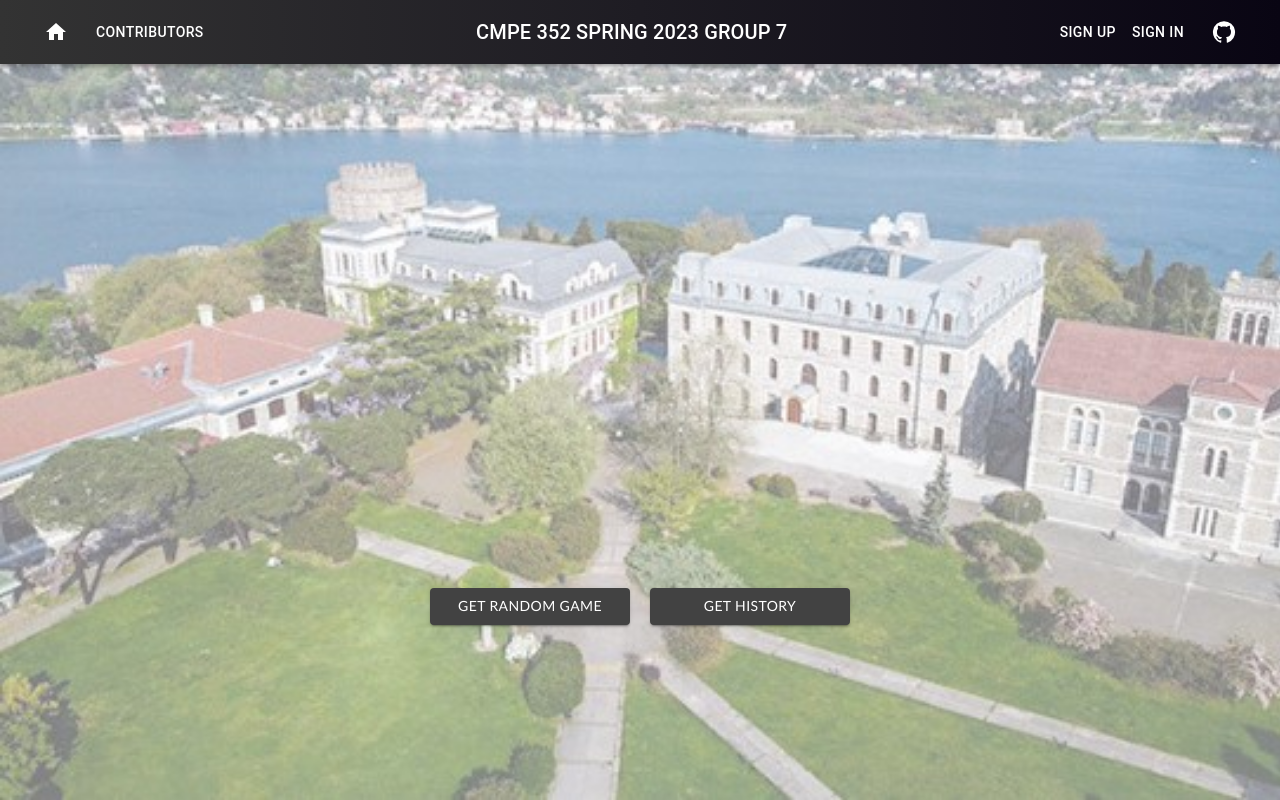
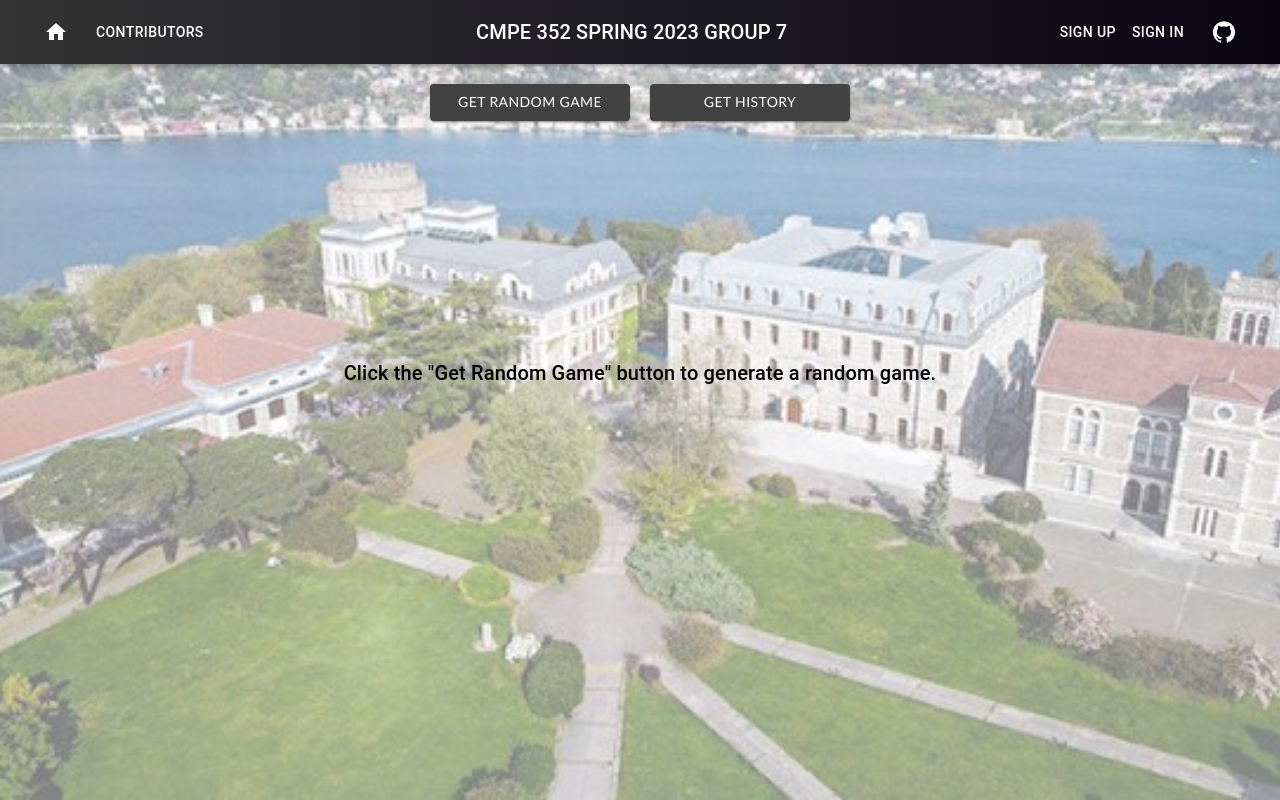
Before and after one commit to bounswe/bounswe2023group7, a React (Create React App) app in the folder practice-app/client/: page /tayyip in a window 1280 px wide. Built offline with nearby package versions, Linux system fonts and the light colour scheme.

Commit message:
cosmetic changes

```diff
--- a/practice-app/client/src/pages/tayyip/tayyip-style.css
+++ b/practice-app/client/src/pages/tayyip/tayyip-style.css
@@ -37,9 +37,11 @@
   .game-card {
     width: 100%;
     max-width: 40%;
-    border: 1px solid black;
+    border: 1px solid white;
     padding: 20px;
     background-color: white;
+    border-radius: 20px;
+    opacity: 0.8;
   }
 
   img {
--- a/practice-app/client/src/pages/tayyip/tayyip.jsx
+++ b/practice-app/client/src/pages/tayyip/tayyip.jsx
@@ -2,20 +2,20 @@ import React, { useState } from "react";
 import axios from "axios";
 import "./tayyip-style.css"
 import Button from '@mui/material/Button';
-import TextField from '@mui/material/TextField';
-import History from "./randomGameHistory.jsx";
 import Box from '@mui/material/Box';
+import Typography from '@mui/material/Typography';
+import CircularProgress from '@mui/material/CircularProgress';
 import { Link } from 'react-router-dom';
-import Typography from '@mui/material/Typography';
-import { useNavigate } from 'react-router-dom';
 
 const token = "eyJhbGciOiJIUzI1NiIsInR5cCI6IkpXVCJ9.eyJ1c2VybmFtZSI6Im10ayIsImlhdCI6MTY4MzczMzE3N30.CijpcqEFWUs-5DrKe01WefwSOulYnWfn3qP22UU2XXw";
 
 function App() {
   const [game, setGame] = useState({});
   const [games, setGames] = useState([]);
+  const [isLoading, setIsLoading] = useState(false);
 
   async function handleSubmit() {
+    setIsLoading(true);
     try {
       const result = await axios.post('http://localhost:8080/api/random-game',
         {},
@@ -28,6 +28,7 @@ function App() {
     } catch (error) {
       console.error(error);
     }
+    setIsLoading(false);
   };
 
 
@@ -46,25 +47,6 @@ function App() {
 
   return (
     <div className="App">
-      <Box sx={{
-        display: 'flex',
-        flexDirection: 'column',
-        alignItems: 'center',
-        justifyContent: 'center',
-        minHeight: '55vh',
-        padding: '2rem',
-        color: 'dark grey',
-      }}>
-        {game.name && (
-          <div className="game-card">
-            <img src={game.image} alt={game.name} />
-            <div className="game-info">
-              <h2>{game.name}</h2>
-              <p>{game.short_description}</p>
-            </div>
-          </div>
-        )}
-      </Box>
       <div className="button-container">
         <Button onClick={() => handleSubmit()}
           variant="contained"
@@ -76,6 +58,33 @@ function App() {
           to="/random-game-history"
           sx={{ backgroundColor: '#424242', color: '#FFFFFF', minWidth: '200px', fontFamily: "Trebuchet MS", alignItems: "center" }}>Get History</Button>
       </div>
+      <Box sx={{
+        display: 'flex',
+        flexDirection: 'column',
+        alignItems: 'center',
+        justifyContent: 'center',
+        minHeight: '55vh',
+        padding: '2rem',
+        color: 'dark grey',
+      }}>
+        {isLoading ? (
+          <div className="loading-animation">
+            <CircularProgress />
+          </div>
+        ) : game.name ? (
+          <div className="game-card">
+            <img src={game.image} alt={game.name} />
+            <div className="game-info">
+              <h2>{game.name}</h2>
+              <p>{game.short_description}</p>
+            </div>
+          </div>
+        ) : (
+          <Typography variant="h6">
+            Click the "Get Random Game" button to generate a random game.
+          </Typography>
+        )}
+      </Box>
       {games.map((game) => (
         <div className="game-card-container">
           <div className="game-card" key={game.id}>
```
